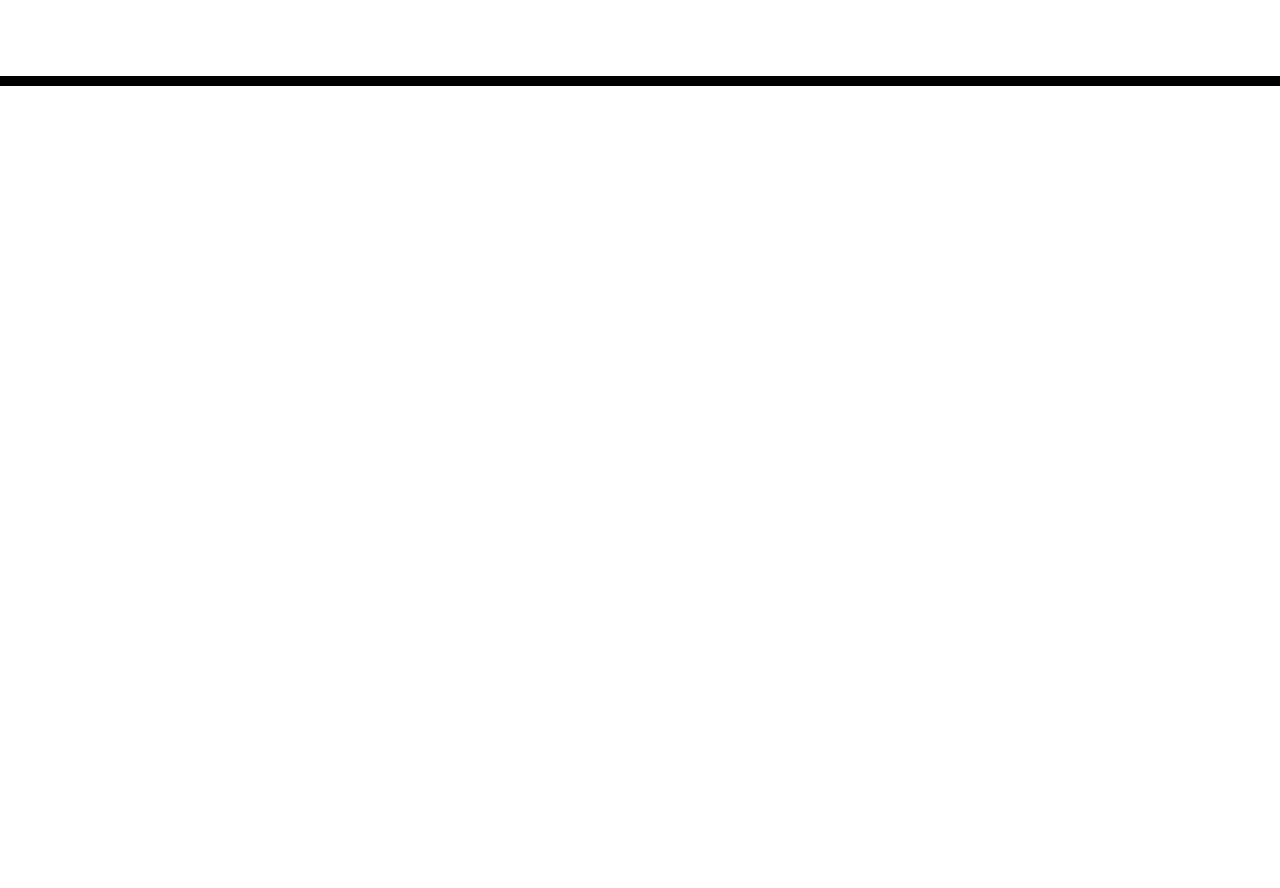
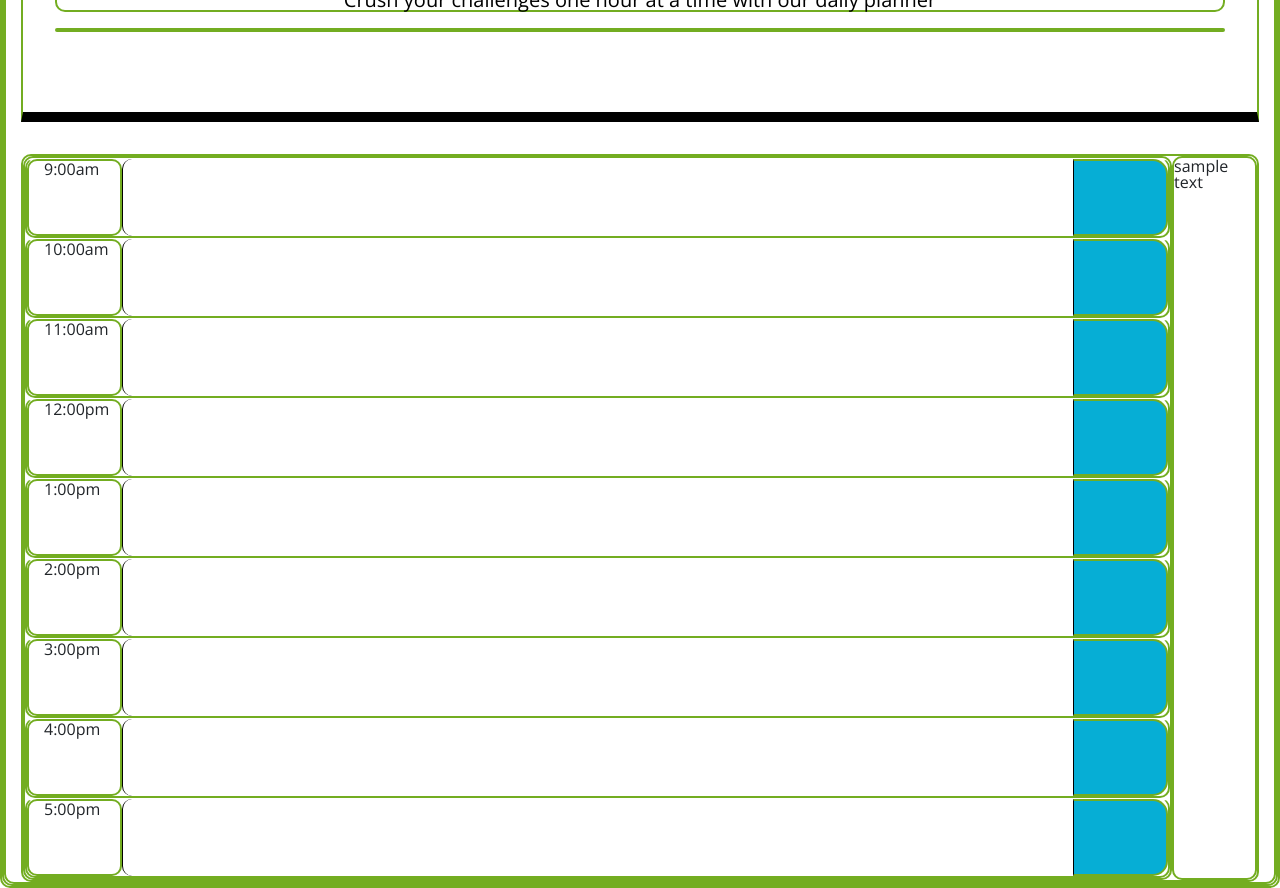
Before and after one commit to CaptainQuickWit/UNC-Day-Planner, a plain HTML site: page index.html in a window 1280 px wide. Shown: the part 182-1070 px from the top of the page. Before the commit the page ends 800 px from the top, so only its background shows below. Drawn offline with nearby package versions, Linux system fonts and the light colour scheme; a web font is replaced by a local one.

Commit message:
got the html down. also added an aside which is where user will be given option to edit

```diff
--- a/index.html
+++ b/index.html
@@ -4,6 +4,7 @@
     <meta charset="UTF-8" />
     <meta name="viewport" content="width=device-width, initial-scale=1.0" />
     <meta http-equiv="X-UA-Compatible" content="ie=edge" />
+
     <link
       rel="stylesheet"
       href="https://stackpath.bootstrapcdn.com/bootstrap/4.3.1/css/bootstrap.min.css"
@@ -18,21 +19,97 @@
       href="https://fonts.googleapis.com/css?family=Open+Sans&display=swap"
       rel="stylesheet"
     />
+        <link rel="preconnect" href="https://fonts.googleapis.com">
+        <link rel="preconnect" href="https://fonts.gstatic.com" crossorigin>
+        <link href="https://fonts.googleapis.com/css2?family=Roboto+Mono:wght@100&family=Zen+Loop&display=swap" rel="stylesheet">
     <link rel="stylesheet" href="style.css" />
-    <title>Work Day Scheduler</title>
+    <title>Day planner</title>
   </head>
 
   <body>
-    <header class="jumbotron">
-      <h1 class="display-3">Work Day Scheduler</h1>
-      <p class="lead">A simple calendar app for scheduling your work day</p>
-      <p id="currentDay" class="lead"></p>
-    </header>
-    <div class="container">
-      <!-- Timeblocks go here -->
+    <div class = "container-fluid">
+      <header class="jumbotron">
+        <h1 class="display-3">UNC Day Planner</h1>
+        <p class="lead">Crush your challenges one hour at a time with our daily planner</p>
+        <p id="currentDay" class="lead"></p>
+      </header>
+
+        <div class = "d-flex flex-row justify-content-end">
+          <main class = "container-fluid">
+
+              <div  class=" row">
+                <div class="rowHour col-1">9:00am</div>
+                <textarea class="col-10" id = "9am" data-state="empty"></textarea>
+                <button class="saveBtn col-1"></button>
+              </div>
+
+            <div  class=" row">
+              <div class="rowHour col-1 target">10:00am</div>
+              <textarea class="col-10" id="10am" data-state="empty"></textarea>
+              <button class="saveBtn col-1"></button>
+            </div>
+
+            <div  class=" row">
+              <div class="rowHour col-1 target">11:00am</div>
+              <textarea class="col-10" id="11am" data-state="empty"></textarea>
+              <button class="saveBtn col-1"></button>
+            </div>
+
+            <div  class=" row">
+              <div class="rowHour col-1 target" id="12am">12:00pm</div>
+              <textarea class="col-10" data-state="empty"></textarea>
+              <button class="saveBtn col-1"></button>
+            </div>
+
+           <!-- AFTERNOON HOURS -->
+
+            <div  class=" row">
+              <div class="rowHour col-1 target" id="1pm">1:00pm</div>
+              <textarea class="col-10" data-state="empty"></textarea>
+              <button class="saveBtn col-1"></button>
+            </div>
+
+            <div  class=" row">
+              <div class="rowHour col-1 target">2:00pm</div>
+              <textarea class="col-10" id="2pm" data-state="empty" ></textarea>
+              <button class="saveBtn col-1"></button>
+            </div>
+
+            <div  class=" row">
+              <div class="rowHour col-1 target">3:00pm</div>
+              <textarea class="col-10" id="3pm" data-state="empty" ></textarea>
+              <button class="saveBtn col-1"></button>
+            </div>
+
+            <div  class=" row">
+              <div class="rowHour col-1 target" id="4pm" data-state="empty" >4:00pm</div>
+              <textarea class="col-10" ></textarea>
+              <button class="saveBtn col-1"></button>
+            </div>
+
+            <div  class=" row">
+              <div class="rowHour col-1 target"id="5pm" data-state="empty" >5:00pm</div>
+              <textarea class="col-10" ></textarea>
+              <button class="saveBtn col-1"></button>
+            </div>
+
+
+          </main>
+
+          <aside class = "">
+            sample text
+
+          </aside>
+
+        </div>
+
     </div>
 
+  </body>
+
     <script src="https://cdnjs.cloudflare.com/ajax/libs/jquery/3.2.1/jquery.min.js"></script>
+
     <script src="https://cdnjs.cloudflare.com/ajax/libs/moment.js/2.24.0/moment.min.js"></script>
-  </body>
+    <script src="https://code.jquery.com/jquery-3.5.1.min.js"></script>
+    <script src="script.js"></script>
 </html>
--- /dev/null
+++ b/script.js
@@ -0,0 +1,13 @@
+
+$(document).ready(render("start"));
+
+var date = moment().format("MMM Do YY");
+
+function render(action) {
+    switch(action) {
+        case "start":
+
+            //code
+        break;
+    }
+}
--- a/style.css
+++ b/style.css
@@ -11,6 +11,15 @@ textarea{
   color: #000000;
   border-left: 1px solid black;
   padding: 10px;
+}
+
+.hide {
+  display: none;
+}
+
+.bordertest, * {
+  border-radius: 10px;
+  border: 2px solid #73AD21;
 }
 
 .jumbotron {
```
Also changed, not shown: 1 other file.
